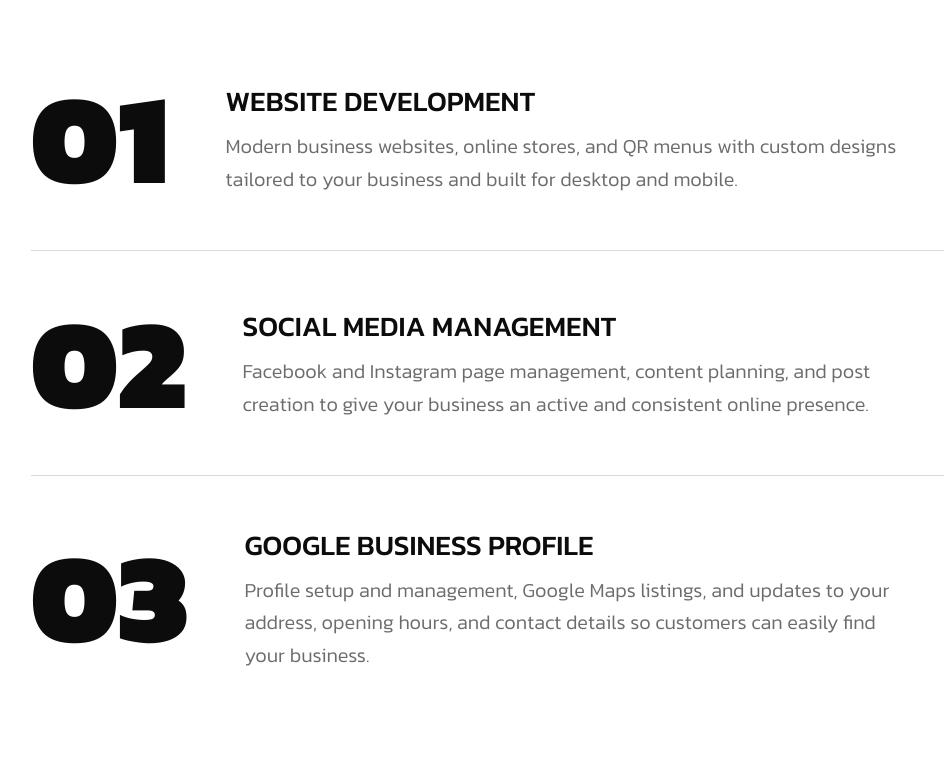
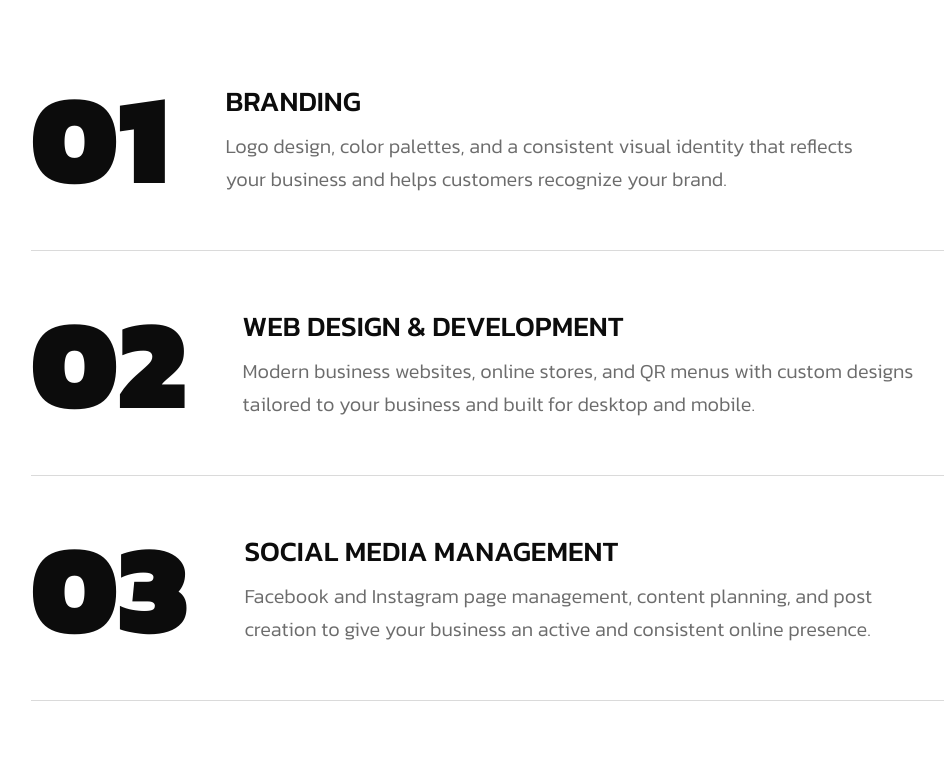
Before and after one commit to Gigsbb/digistudio, a React (Vite) app: page / in a window 1280 px wide. Shown: the part 2720-3479 px from the top of the page, without its empty margins (97-1041 px from the left). Built offline with nearby package versions, Linux system fonts and the light colour scheme.

Commit message:
Add approved five-service offering in English

```diff
--- a/src/components/ServicesSection.tsx
+++ b/src/components/ServicesSection.tsx
@@ -2,7 +2,12 @@ import FadeIn from './FadeIn'
 
 const services = [
   {
-    name: 'Website Development',
+    name: 'Branding',
+    description:
+      'Logo design, color palettes, and a consistent visual identity that reflects your business and helps customers recognize your brand.',
+  },
+  {
+    name: 'Web Design & Development',
     description:
       'Modern business websites, online stores, and QR menus with custom designs tailored to your business and built for desktop and mobile.',
   },
@@ -10,6 +15,11 @@ const services = [
     name: 'Social Media Management',
     description:
       'Facebook and Instagram page management, content planning, and post creation to give your business an active and consistent online presence.',
+  },
+  {
+    name: 'Digital Advertising',
+    description:
+      'Planning and management of Facebook and Instagram advertising campaigns to reach relevant audiences and promote your products and services.',
   },
   {
     name: 'Google Business Profile',
```
